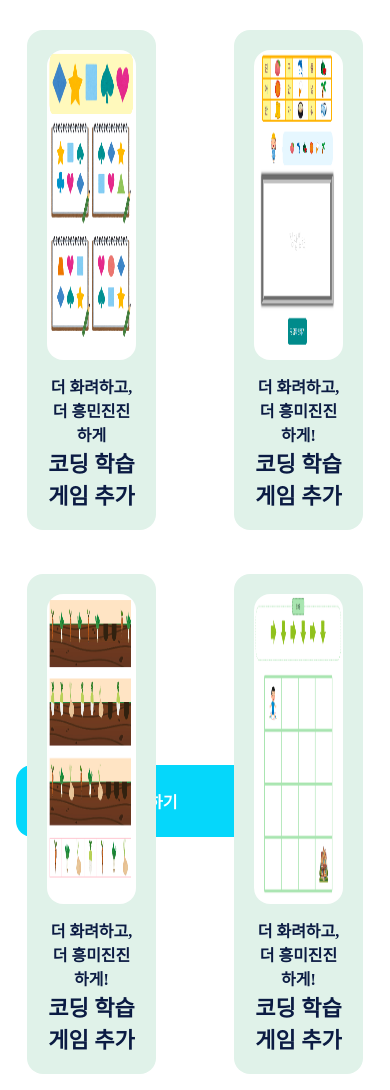
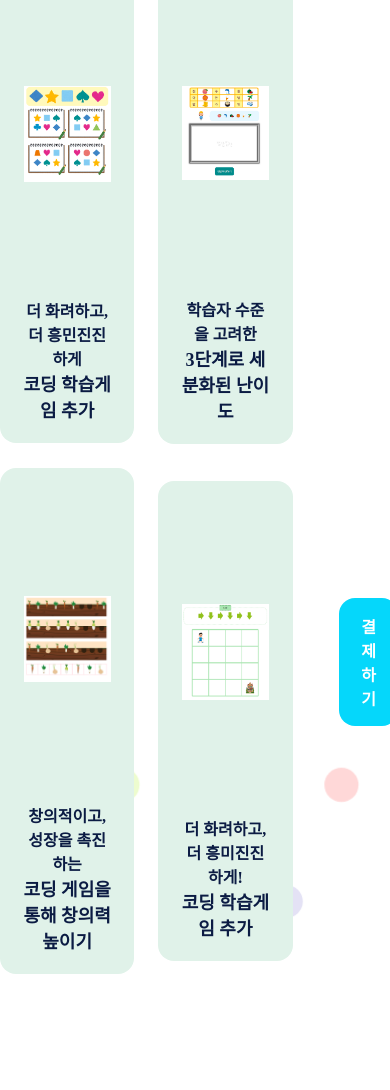
Before and after one commit to KMK23/E2I3, a plain HTML site: page E2l3_Project/7-1_gamepaymone.html in a window 390 px wide. Shown: the part 162-1252 px from the top of the page. Drawn offline with Linux system fonts and the light colour scheme; a web font is replaced by a local one.

Commit message:
gimwonjin

```diff
--- a/E2l3_Project/7-1_gamepaymone.html
+++ b/E2l3_Project/7-1_gamepaymone.html
@@ -20,7 +20,7 @@
           <img
             class="gameImg"
             src="resources/img/프로그램 소개/모양 색종이.png"
-            width="100%"
+            width="85%"
             height="310px"
           />
           <h4 class="list-tite">
@@ -33,47 +33,47 @@
           <img
             class="gameImg"
             src="resources/img/프로그램 소개/비밀 글자.png"
-            width="100%"
+            width="85%"
             height="310px"
           />
           <h4 class="list-tite">
-            더 화려하고, 더 흥미진진하게!
+            학습자 수준을 고려한
             <br />
-            <strong class="list-strong">코딩 학습게임 추가</strong>
+            <strong>3단계로 세분화된 난이도</strong>
           </h4>
         </div>
         <div class="list">
           <img
             class="gameImg"
             src="resources/img/프로그램 소개/야채심기.png"
-            width="100%"
+            width="85%"
             height="310px"
           />
           <h4 class="list-tite">
-            더 화려하고, 더 흥미진진하게!
+            창의적이고, 성장을 촉진하는
             <br />
-            <strong class="list-strong">코딩 학습게임 추가</strong>
+            <strong>코딩 게임을 통해 창의력 높이기</strong>
           </h4>
         </div>
         <div class="list">
           <img
             class="gameImg"
             src="resources/img/프로그램 소개/game4-3.png"
-            width="100%"
+            width="85%"
             height="310px"
           />
           <h4 class="list-tite">
             더 화려하고, 더 흥미진진하게!
             <br />
-            <strong class="list-strong">코딩 학습게임 추가</strong>
+            <strong>코딩 학습게임 추가</strong>
           </h4>
         </div>
       </div>
     </div>
-    <div class="payBtncontainer">
-      <button class="payBtn">결제하기</button>
+    <div class="payBtncontiner">
+      <button class="payBtn" onclick="paymoneBtn()">결제하기</button>
     </div>
-    <!-- <div class="bubbles">
+    <div class="bubbles">
       <span class="purple b3"></span><span class="pink b2"></span
       ><span class="yellow b1"></span><span class="blue b5"></span
       ><span class="green b4"></span><span class="purple b1"></span
@@ -81,6 +81,7 @@
       ><span class="blue b2"></span><span class="green b4"></span
       ><span class="purple b5"></span><span class="yellow b3"></span
       ><span class="pink b4"></span>
-    </div> -->
+    </div>
   </body>
+  <script></script>
 </html>
--- a/E2l3_Project/resources/css파일/7-1_gamepay.css
+++ b/E2l3_Project/resources/css파일/7-1_gamepay.css
@@ -14,6 +14,7 @@
       format("truetype");
 }
 body {
+  overflow: hidden;
   font-family: "NanumSquareRound";
   margin: 0;
   width: 100%;
@@ -26,11 +27,12 @@ body {
   max-width: 81.25rem;
 }
 head {
-  margin: 0 0 2rem;
+  margin: 1.5rem;
 }
 .headH2 {
-  font-weight: 700;
-  font-size: 2.5rem;
+  margin: 1rem;
+  font-weight: 500;
+  font-size: 2rem;
   text-align: center;
 }
 .color {
@@ -38,8 +40,9 @@ head {
 }
 .content {
   display: grid;
-  grid-template-columns: repeat(2, 0.5fr);
+  grid-template-columns: repeat(2, 1fr);
   gap: 1.5rem;
+  width: 95%;
   justify-items: center;
   align-items: center;
   text-align: center;
@@ -47,60 +50,98 @@ head {
 .list {
   background-color: #e0f2e9;
   border-radius: 1rem;
-  margin: 0.625rem 1.25rem;
-  padding: 1.25rem;
-  width: 70%;
+  padding: 1rem;
+  width: 100%;
+  margin: 0;
 }
 .list > img {
   border-radius: 1rem;
+  max-height: 60%;
+  object-fit: contain;
 }
 .list-tite {
+  padding: 0.3125rem;
+  margin: 0;
   color: #0b1b43;
   font-size: 1rem;
-  margin: 0.625rem 0 0;
   text-align: center;
 }
 .list-tite > strong {
   color: #0b1b43;
-  font-size: 1.375rem;
+  font-size: 1.125rem;
 }
 .payBtncontainer {
-  margin-right: 3.75rem;
+  text-align: center;
+  position: relative;
 }
 .payBtn {
-  float: right;
+  position: absolute;
+  top: 90%;
+  left: 87%;
   border: none;
   border-radius: 1rem;
   background-color: #05d7fb;
   font-size: 1rem;
-  width: 15%;
-  z-index: 1;
+  width: 10%;
+  z-index: 1000;
   font-weight: 700;
-  padding: 1.5rem;
+  padding: 1rem;
   color: #fff;
   cursor: pointer;
-  margin: 3.125rem;
+  display: inline-block;
 }
 
 /* 반응형 스타일 - 작은 화면 */
 @media (max-width: 768px) {
   .payBtn {
-    width: 80%;
-    min-width: 120px;
+    width: 15%;
+
+    top: 90%;
+    max-width: 7.5rem;
   }
+  .content {
+    width: 75%;
+  }
+}
+.payBtn:hover {
+  background-color: #07f10c;
 }
 
 /* 반응형 스타일 - 중간 크기 화면 */
 @media (min-width: 769px) and (max-width: 1024px) {
   .payBtn {
-    width: 50%;
-    min-width: 140px;
+    width: 10%;
+    top: 90%;
+    min-width: 8.75rem;
+    right: 70%;
+  }
+  .content {
+    width: 85%;
   }
 }
-/*  */
-.payBtn:hover {
-  background-color: #07f10c;
+/* 반응형 스타일 - 큰 화면 */
+@media (min-width: 1024px) and (max-width: 1900px) {
+  .payBtn {
+    width: 10%;
+    left: 85%;
+    top: 90%;
+  }
+  .content {
+    width: 85%;
+  }
 }
+
+/* 반응형 스타일 - 최대 축소 화면 */
+@media (min-width: 767px) and (max-width: 500px) {
+  .payBtn {
+    width: 16%;
+    top: 90%;
+  }
+  .content {
+    width: 65%;
+  }
+}
+
 .bubbles {
   display: flex;
   justify-content: space-around;
```
